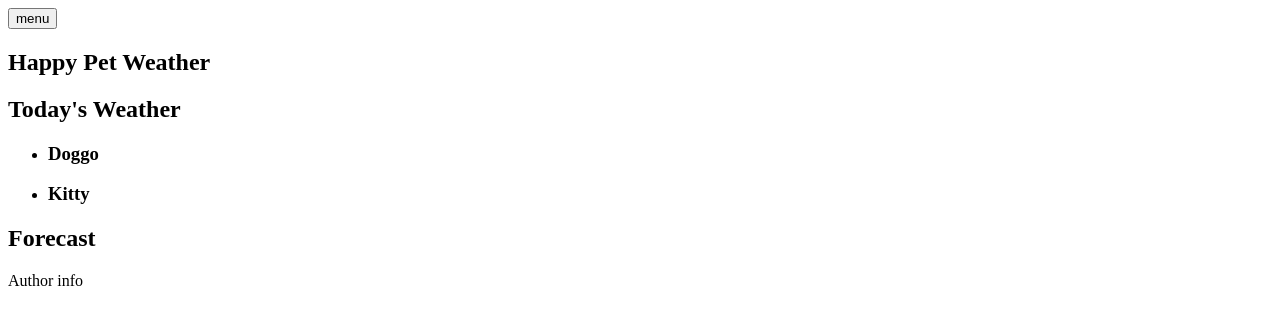
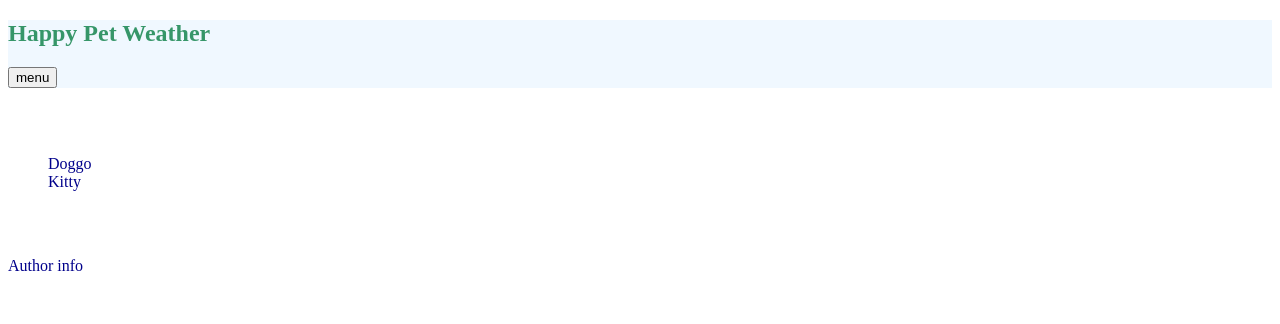
Before and after one commit to Olgla/PetWeather, a plain HTML site: page index.html in a window 1280 px wide. Drawn offline with Linux system fonts and the light colour scheme.

Commit message:
Added styles.css with variables

```diff
--- /dev/null
+++ b/css/styles.css
@@ -0,0 +1,33 @@
+:root {
+  --color-primary-light: white;
+  --color-primary-dark: darkblue;
+}
+
+body {
+  color: var(--color-primary-dark);
+}
+
+.header {
+  background-color: aliceblue;
+  border-color: transparent;
+  border: 1px;
+}
+.hero-title {
+  color: rgb(54, 150, 105);
+}
+
+.menu-button {
+  background-color: var(--main-color);
+  color: var(--color-primary-dark);
+  border: 2px solid var(--main-color);
+  border-radius: 8px;
+  cursor: pointer;
+}
+
+.weather {
+  color: var(--color-primary-light);
+}
+
+ul {
+  list-style-type: none;
+}
--- a/index.html
+++ b/index.html
@@ -4,38 +4,31 @@
     <meta charset="UTF-8" />
     <meta name="viewport" content="width=device-width, initial-scale=1.0" />
     <title>HappyPetWeather</title>
+    <link rel="stylesheet" href="./css/styles.css" />
   </head>
   <body>
     <header>
-      <nav>
-        <a href="#">
-          <!-- home logo -->
-        </a>
-        <button type="button">menu</button>
+      <nav class="header">
+        <a href="#"></a>
+        <!-- home logo -->
+
+        <h1 class="hero-title">Happy Pet Weather</h1>
+
+        <button type="menu-button" class="button">menu</button>
       </nav>
     </header>
 
     <main>
       <section>
-        <h1>Happy Pet Weather</h1>
-      </section>
-      <section>
-        <h2>Today's Weather</h2>
+        <h2 class="weather">Today's Weather</h2>
         <ul>
-          <li>
-            <article>
-              <h3>Doggo</h3>
-            </article>
-          </li>
-          <li>
-            <article>
-              <h3>Kitty</h3>
-            </article>
-          </li>
+          <li>Doggo</li>
+          <li>Kitty</li>
         </ul>
       </section>
+
       <section>
-        <h2>Forecast</h2>
+        <h2 class="weather">Forecast</h2>
       </section>
     </main>
     <footer>Author info</footer>
```
